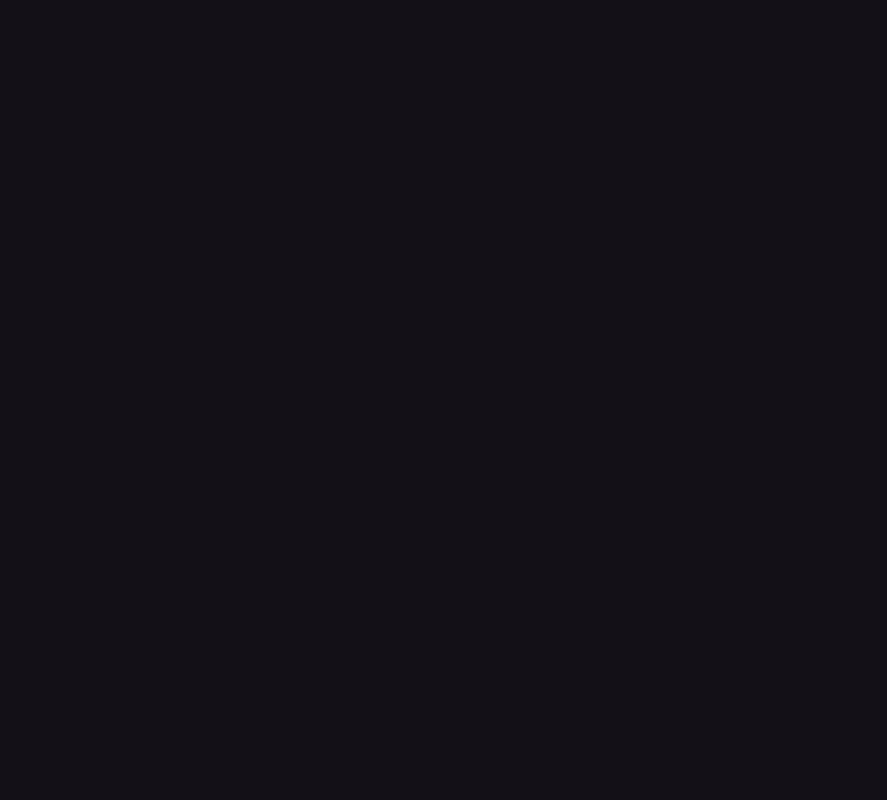
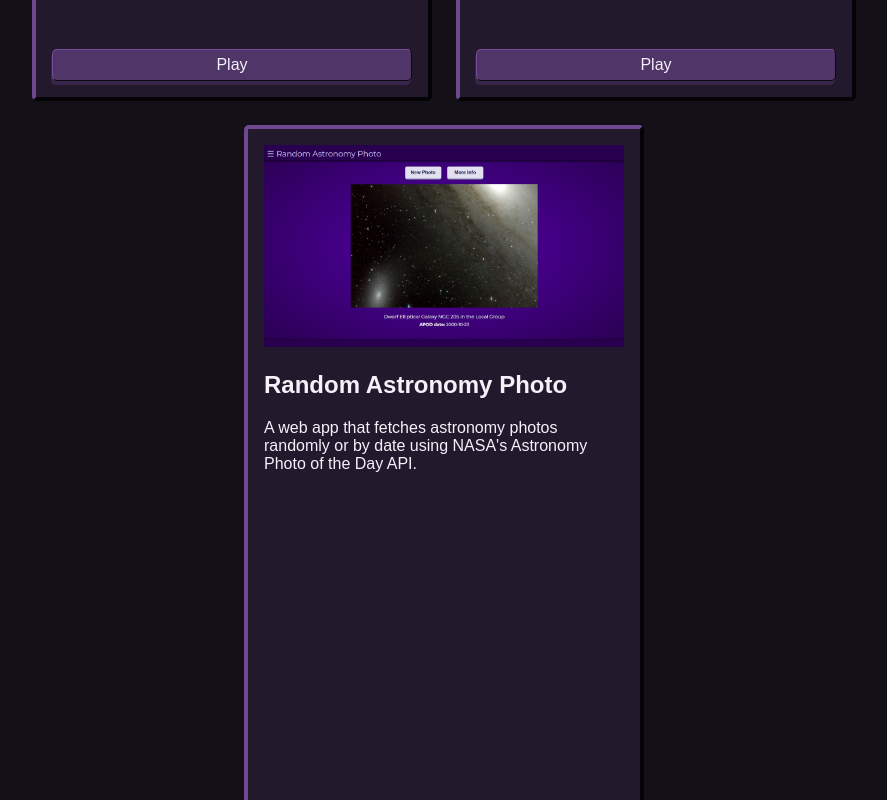
Before and after one commit to jennifercadams/jenn-adams-dev, a React (Vite) app: page /projects in a window 1280 px wide. Shown: the part 840-1640 px from the top of the page, without its empty margins (196-1083 px from the left). Before the commit the page ends 800 px from the top, so only its background shows below. Built offline with nearby package versions, Linux system fonts and the light colour scheme.

Commit message:
Create card for Random Astronomy Photo

```diff
--- a/src/pages/ProjectsPage/ProjectsPage.tsx
+++ b/src/pages/ProjectsPage/ProjectsPage.tsx
@@ -19,6 +19,14 @@ const ProjectsPage = () => {
                 action="Play"
                 actionPath="/projects/flatrick"
             />
+            <ProjectCard
+                imgSrc="./src/assets/images/RandomAstronomyPhoto.jpg"
+                title="Random Astronomy Photo"
+                description="A web app that fetches astronomy photos randomly or by date using NASA's Astronomy Photo of the Day API."
+                action="Visit"
+                externalUrl="https://jennifercadams.github.io/Random-Astronomy-Photo/"
+                codeUrl="https://github.com/jennifercadams/Random-Astronomy-Photo"
+            />
         </div>
     );
 };
```
Also changed, not shown: src/assets/images/RandomAstronomyPhoto.jpg (added).
